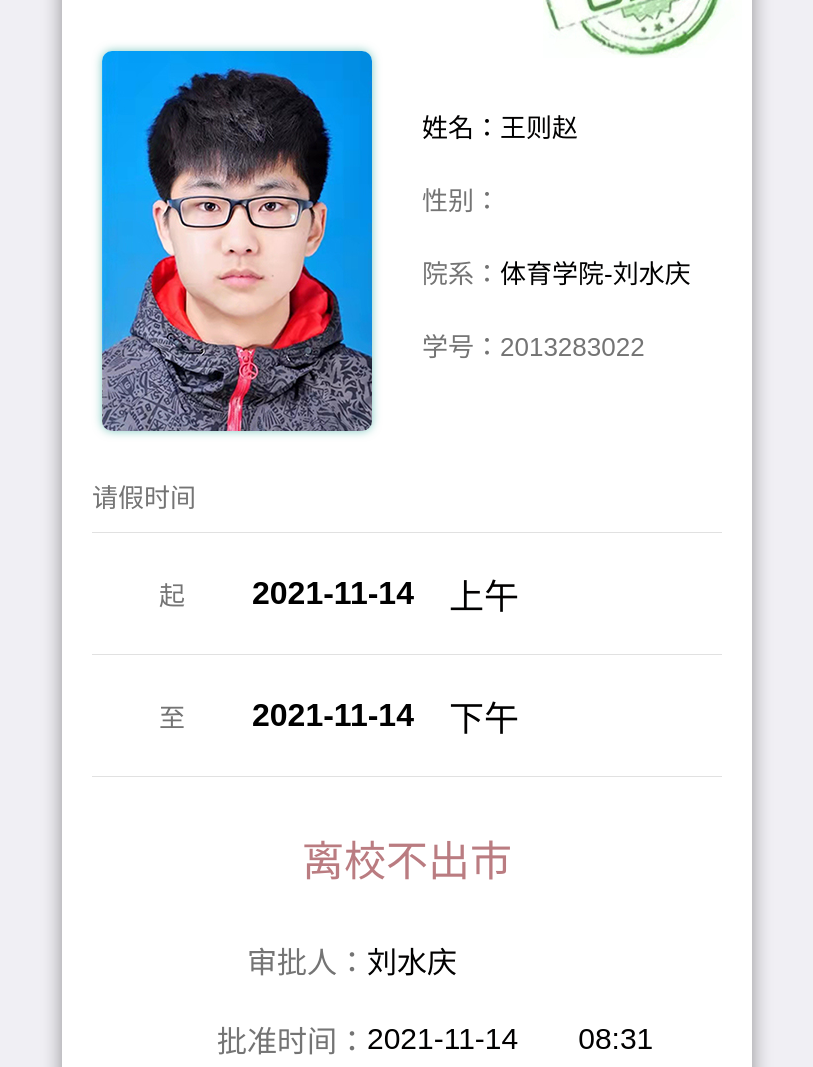
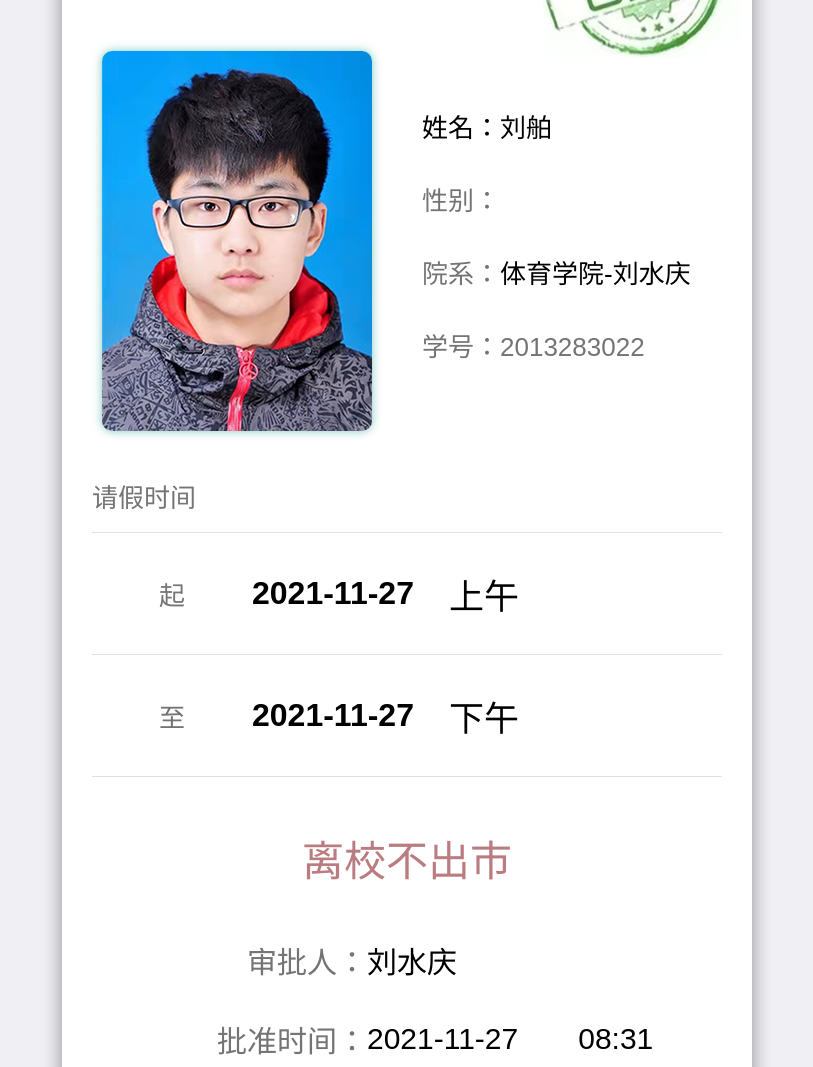
Before and after one commit to lblblblb06/lb, a plain HTML site: page ok.html in a window 1280 px wide. Shown: the part 233-1300 px from the top of the page, without its empty margins (233-1046 px from the left). Drawn offline with Linux system fonts and the light colour scheme.

Commit message:
Update ok.html

```diff
--- a/ok.html
+++ b/ok.html
@@ -22,7 +22,7 @@
 			<div class="box">
 				<div class="thumb"><img src="img/face.jpg" ></div>
 				<div class="info">
-					<div class="t">姓名：王则赵</div>
+					<div class="t">姓名：刘舶</div>
 					<ul>
 						<li><span>性别：</span></li>
 						<li><span>院系：</span>体育学院-刘水庆</li>
@@ -34,15 +34,15 @@
 		<div class="item_02">
 			<div class="t">请假时间</div>
 			<ul>
-				<li><p>起</p><div class="time">2021-11-14</div><span>上午</span></li>
-				<li><p>至</p><div class="time">2021-11-14</div><span>下午</span></li>
+				<li><p>起</p><div class="time">2021-11-27</div><span>上午</span></li>
+				<li><p>至</p><div class="time">2021-11-27</div><span>下午</span></li>
 			</ul>
 		</div>
 		<div class="item_03">
 			<div class="t">离校不出市</div>
 			<ul>
 				<li><p>审批人：</p><p>刘水庆</p></li>
-				<li><p>批准时间：</p><p>2021-11-14</p><div class="time">08:31</div></li>
+				<li><p>批准时间：</p><p>2021-11-27</p><div class="time">08:31</div></li>
 			</ul>
 		</div>
 	</div>
```
